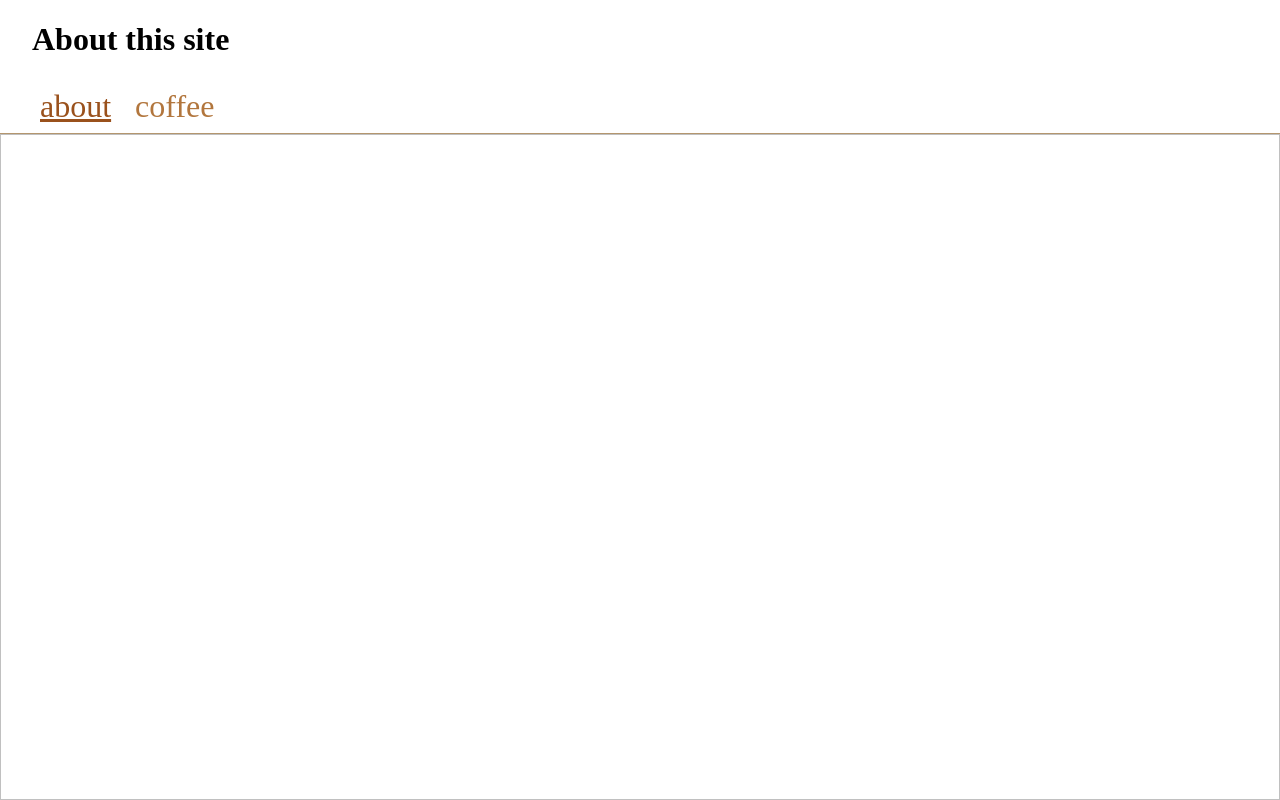
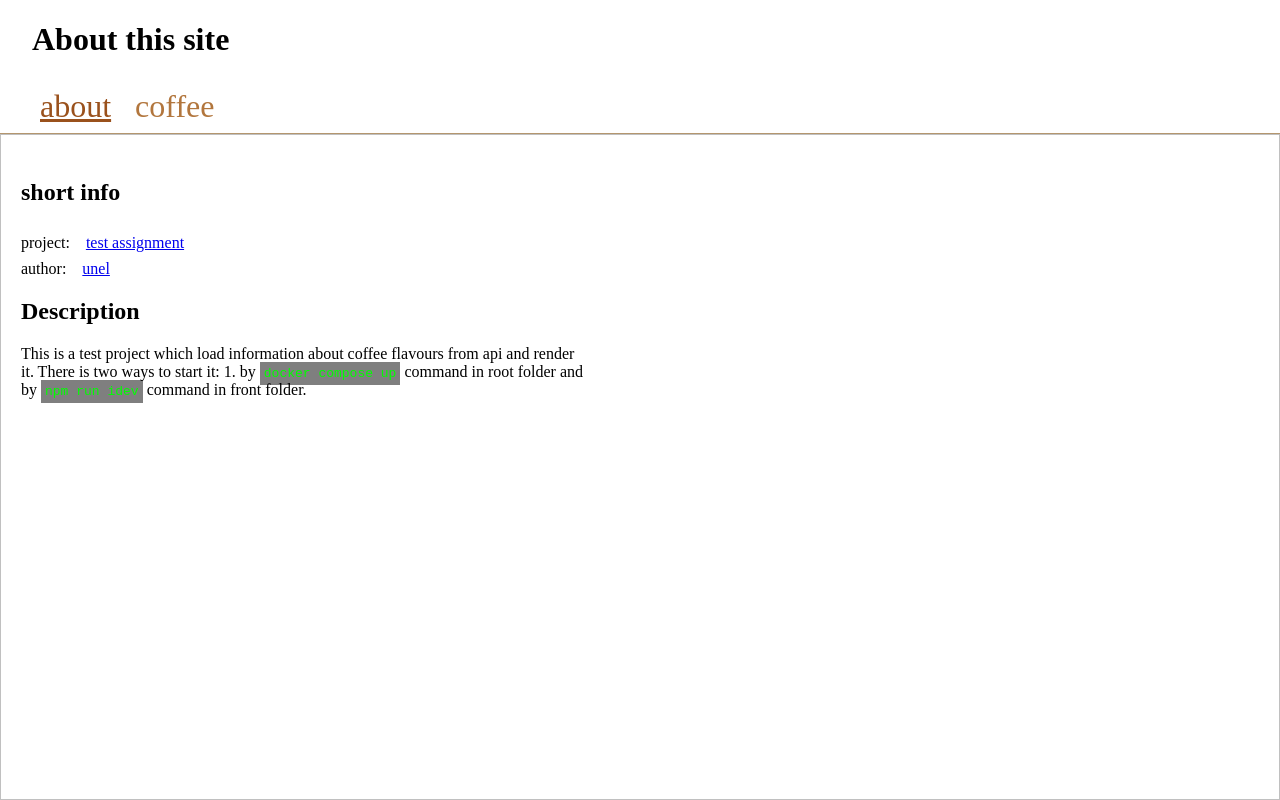
Before and after one commit to unel/tt-cofee, a SvelteKit app in the folder front/: page /about in a window 1280 px wide. Built offline with nearby package versions, Linux system fonts and the light colour scheme.

Commit message:
fill some descriptions

```diff
--- a/front/src/routes/about/+page.svelte
+++ b/front/src/routes/about/+page.svelte
@@ -0,0 +1,60 @@
+<script lang="ts">
+    const data = [
+        { key: "project", value: "test assignment", link: "https://github.com/unel/tt-coffee" },
+        { key: "author", value: "unel", link: "https://github.com/unel" },
+    ];
+</script>
+
+<section class="root">
+    <section class="shorts">
+        <h2>short info</h2>
+        {#each data as line}
+            <div class="line">
+                <div>{ line.key }:</div>
+
+                <div>
+                    {#if line.link}
+                        <a href={ line.link } target="_blank">
+                            { line.value }
+                        </a>
+                    {:else}
+                        { line.value }
+                    {/if}
+                </div>
+            </div>
+        {/each}
+    </section>
+
+    <section>
+        <h2>Description</h2>
+        <p>
+            This is a test project which load information about coffee flavours from api and render it.
+            There is two ways to start it: 1. by <code>docker compose up</code> command in root folder and by <code>npm run idev</code> command in front folder.
+        </p>
+    </section>
+</section>
+
+
+<style lang="less">
+    .root {
+        padding: 16px;
+        max-width: 600px;
+    }
+    .shorts {
+        display: flex;
+        flex-direction: column;
+        row-gap: 8px;
+    }
+
+    .line {
+        display: flex;
+        flex-direction: row;
+        column-gap: 16px;
+    }
+
+    code {
+        background-color: rgba(0,0,0, .5);
+        color: lime;
+        padding: 4px;
+    }
+</style>
```
Also changed, not shown: 2 other files (tests, documents, lock files or other folders).
